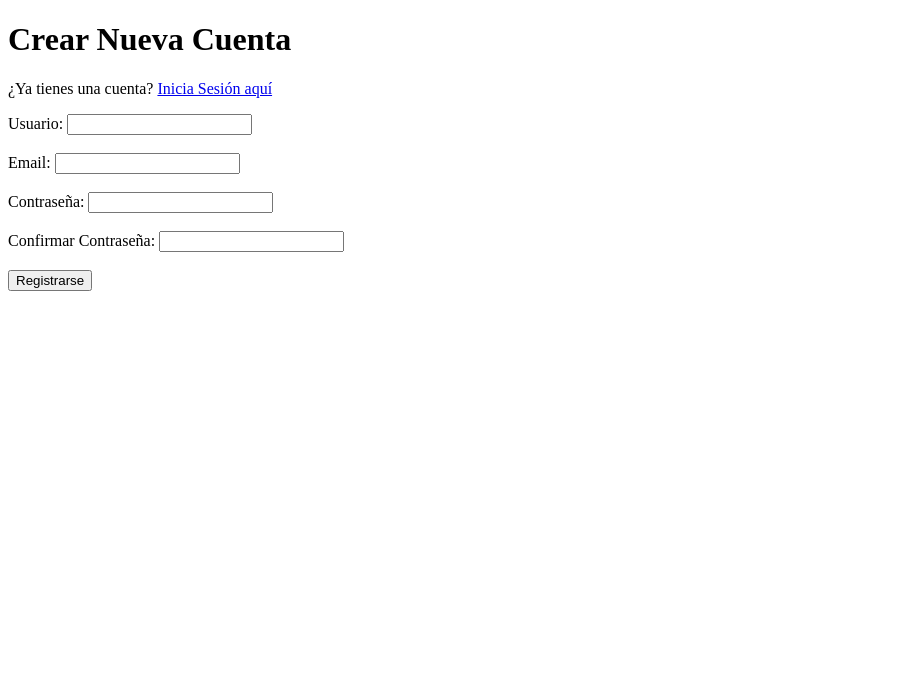
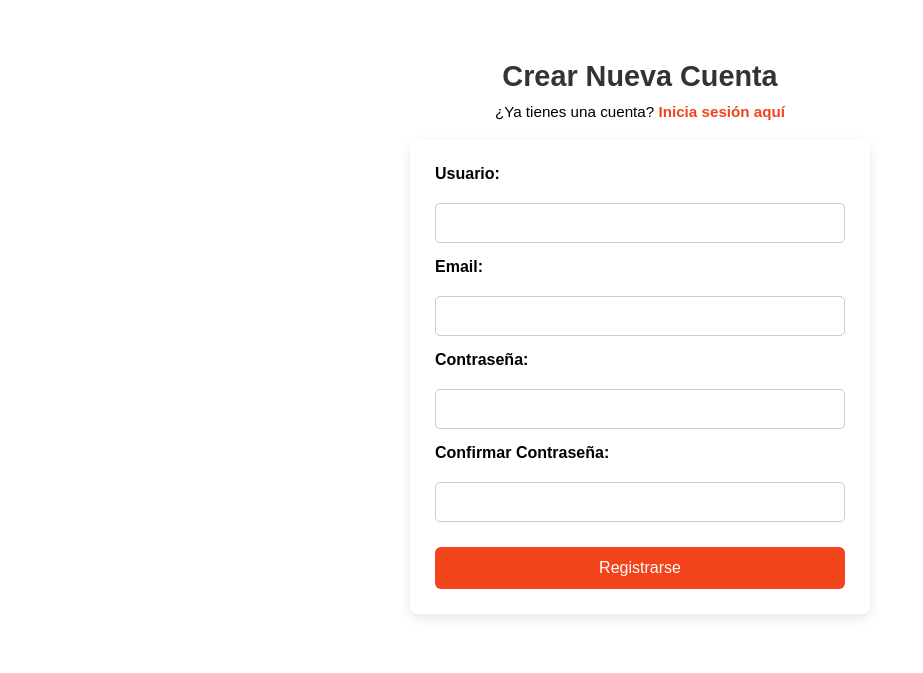
Before and after one commit to gustavogiraldo16/php-ecommerce-simple, a PHP site: page /register.php in a window 1280 px wide. Shown: the top 673 px of the page, without its empty margins (0-923 px from the left). Run offline with PHP 8.4, Linux system fonts and the light colour scheme.

Commit message:
Enhance registration page layout and styling; add register.css for improved design

```diff
--- a/register.php
+++ b/register.php
@@ -41,32 +41,41 @@ if ($_SERVER['REQUEST_METHOD'] === 'POST') {
 ?>
 <!DOCTYPE html>
 <html lang="es">
-<head><title>Registro</title></head>
+<head>
+    <title>MERCADO FREE - Retail | Registro</title>
+    <link rel="stylesheet" href="static/assets/styles/register.css">
+</head>
 <body>
-    <h1>Crear Nueva Cuenta</h1>
-    <p>¿Ya tienes una cuenta? <a href="login.php">Inicia Sesión aquí</a></p>
+    <div class="container">
+    <h1 class="page-title">Crear Nueva Cuenta</h1>
+    <p class="page-subtitle">
+        ¿Ya tienes una cuenta? <a href="login.php">Inicia sesión aquí</a>
+    </p>
 
     <?php if ($message): ?>
-        <p style="color: green; font-weight: bold;"><?php echo htmlspecialchars($message); ?></p>
+        <p class="success-message"><?php echo htmlspecialchars($message); ?></p>
     <?php endif; ?>
     <?php if ($error): ?>
-        <p style="color: red;"><?php echo htmlspecialchars($error); ?></p>
+        <p class="error-message"><?php echo htmlspecialchars($error); ?></p>
     <?php endif; ?>
 
-    <form method="POST" action="register.php">
+    <form method="POST" action="register.php" class="form-card">
         <label for="username">Usuario:</label>
-        <input type="text" id="username" name="username" value="<?php echo htmlspecialchars($username ?? ''); ?>" required><br><br>
+        <input type="text" id="username" name="username"
+                value="<?php echo htmlspecialchars($username ?? ''); ?>" required>
 
         <label for="email">Email:</label>
-        <input type="email" id="email" name="email" value="<?php echo htmlspecialchars($email ?? ''); ?>" required><br><br>
+        <input type="email" id="email" name="email"
+                value="<?php echo htmlspecialchars($email ?? ''); ?>" required>
 
         <label for="password">Contraseña:</label>
-        <input type="password" id="password" name="password" required><br><br>
+        <input type="password" id="password" name="password" required>
 
         <label for="password_confirm">Confirmar Contraseña:</label>
-        <input type="password" id="password_confirm" name="password_confirm" required><br><br>
+        <input type="password" id="password_confirm" name="password_confirm" required>
 
-        <button type="submit">Registrarse</button>
+        <button type="submit" class="btn-primary">Registrarse</button>
     </form>
+    </div>
 </body>
 </html>
--- /dev/null
+++ b/static/assets/styles/register.css
@@ -0,0 +1,86 @@
+* {
+  margin: 0;
+  padding: 0;
+  box-sizing: border-box;
+  font-family: Arial, sans-serif;
+}
+
+.container {
+  max-width: 500px;
+  margin: 40px auto;
+  padding: 20px;
+  text-align: center;
+}
+
+.page-title {
+  font-size: 1.8rem;
+  margin-bottom: 10px;
+  color: #333;
+}
+
+.page-subtitle {
+  margin-bottom: 20px;
+  font-size: 0.95rem;
+}
+
+.page-subtitle a {
+  color: #f3431a;
+  font-weight: bold;
+  text-decoration: none;
+}
+
+.page-subtitle a:hover {
+  text-decoration: underline;
+}
+
+.success-message {
+  color: green;
+  font-weight: bold;
+  margin-bottom: 15px;
+}
+
+.error-message {
+  color: red;
+  font-weight: bold;
+  margin-bottom: 15px;
+}
+
+.form-card {
+  background: #fff;
+  padding: 25px;
+  border-radius: 8px;
+  box-shadow: 0 4px 12px rgba(0, 0, 0, 0.1);
+  display: flex;
+  flex-direction: column;
+  gap: 15px;
+  text-align: left;
+}
+
+.form-card label {
+  font-weight: bold;
+  margin-bottom: 5px;
+}
+
+.form-card input {
+  padding: 10px;
+  border: 1px solid #ccc;
+  border-radius: 5px;
+  font-size: 1rem;
+  width: 100%;
+}
+
+.btn-primary {
+  background-color: #f3431a;
+  color: white;
+  padding: 12px;
+  border: none;
+  border-radius: 6px;
+  font-size: 1rem;
+  cursor: pointer;
+  margin-top: 10px;
+  transition: background 0.3s ease;
+}
+
+.btn-primary:hover {
+  background-color: #d73816;
+}
```
Also changed, not shown: static/assets/styles/login.css (+16 -2 lines).
